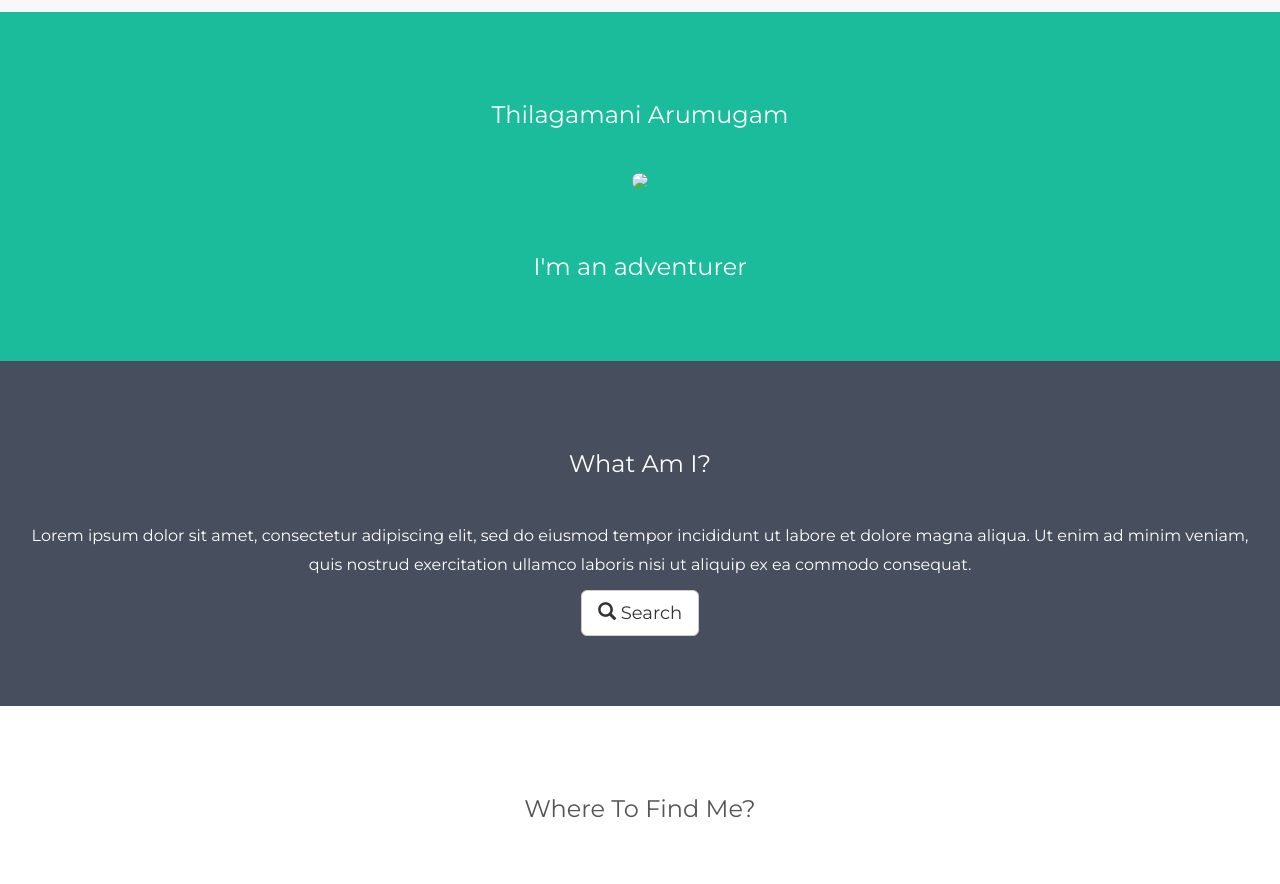
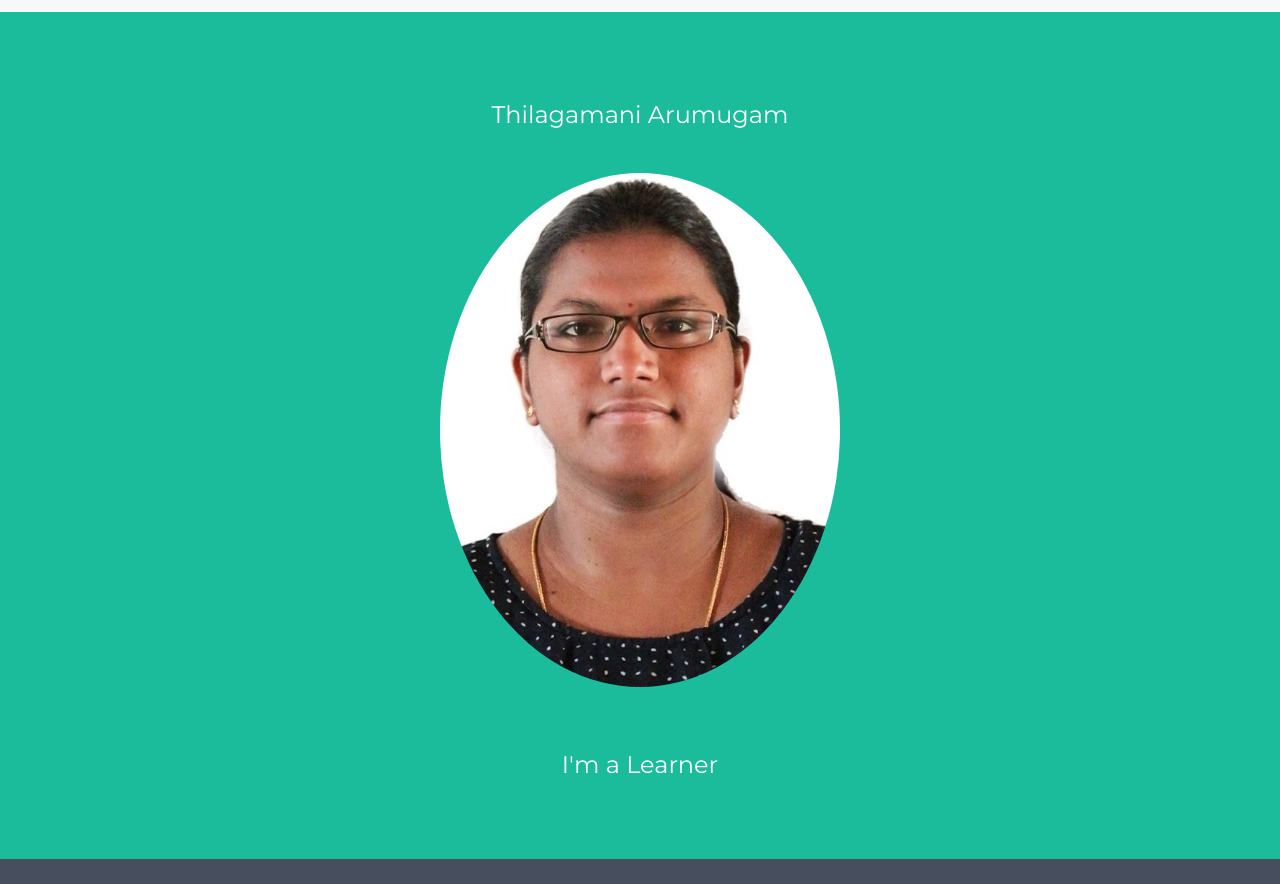
Before and after one commit to Thilaga-Learns/MyPortfolio, a plain HTML site: page index.html in a window 1280 px wide. Shown: the part 68-952 px from the top of the page. Drawn offline with nearby package versions, Linux system fonts and the light colour scheme.

Commit message:
Update index.html

```diff
--- a/index.html
+++ b/index.html
@@ -78,13 +78,13 @@
 <!-- First Container -->
 <div class="container-fluid bg-1 text-center">
   <h3 class="margin">Thilagamani Arumugam</h3>
-  <img src="/root/bird.jpg" class="img-responsive img-circle margin" style="display:inline">
-  <h3>I'm an adventurer</h3>
+  <img src="T.jpg" class="img-responsive img-circle margin" style="display:inline">
+  <h3>I'm a Learner</h3>
 </div>
 
 <!-- Second Container -->
 <div class="container-fluid bg-2 text-center">
-  <h3 class="margin">What Am I?</h3>
+  <h3 class="margin">About me</h3>
   <p>Lorem ipsum dolor sit amet, consectetur adipiscing elit, sed do eiusmod tempor incididunt ut labore et dolore magna aliqua. Ut enim ad minim veniam, quis nostrud exercitation ullamco laboris nisi ut aliquip ex ea commodo consequat. </p>
   <a href="#" class="btn btn-default btn-lg">
     <span class="glyphicon glyphicon-search"></span> Search
@@ -93,7 +93,7 @@
 
 <!-- Third Container (Grid) -->
 <div class="container-fluid bg-3 text-center">
-  <h3 class="margin">Where To Find Me?</h3><br>
+  <h3 class="margin">Projects</h3><br>
   <div class="row">
     <div class="col-sm-4">
       <p>Lorem ipsum dolor sit amet, consectetur adipisicing elit, sed do eiusmod tempor incididunt ut labore et dolore magna aliqua.</p>
```
